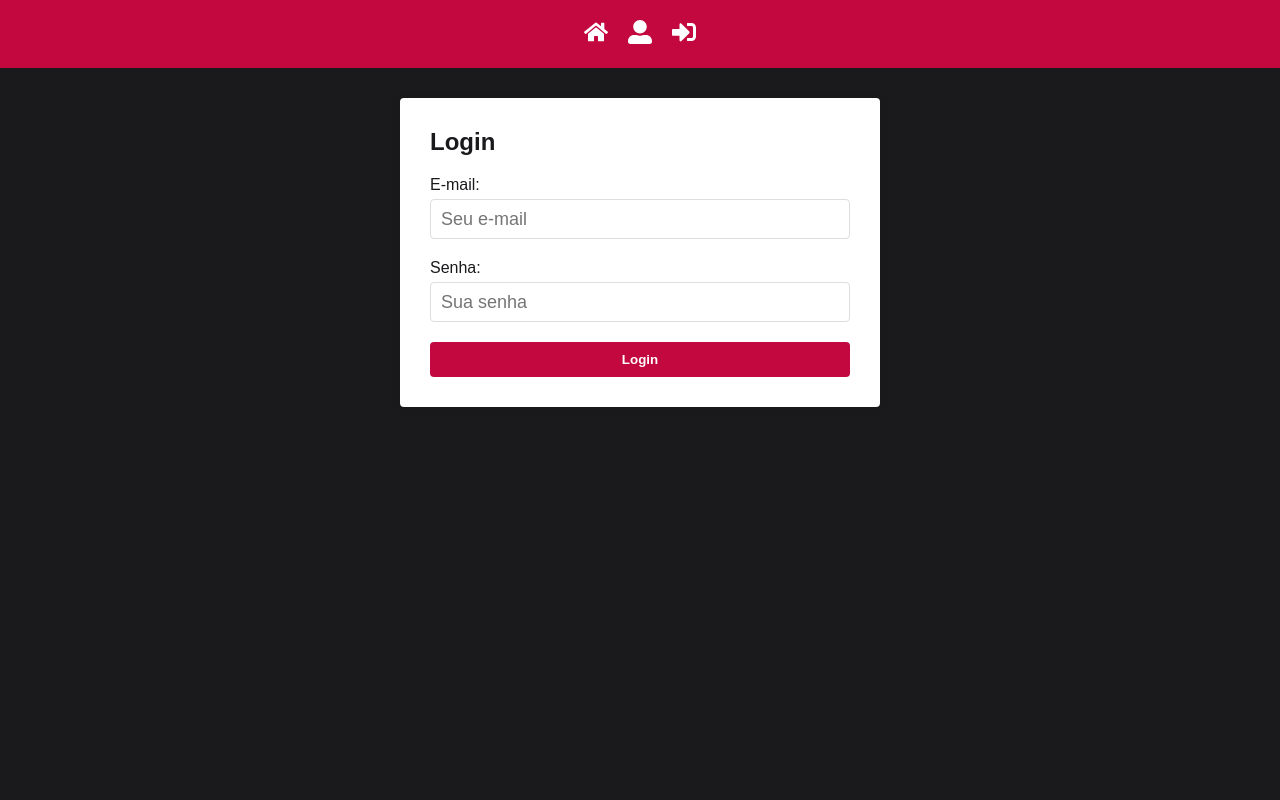
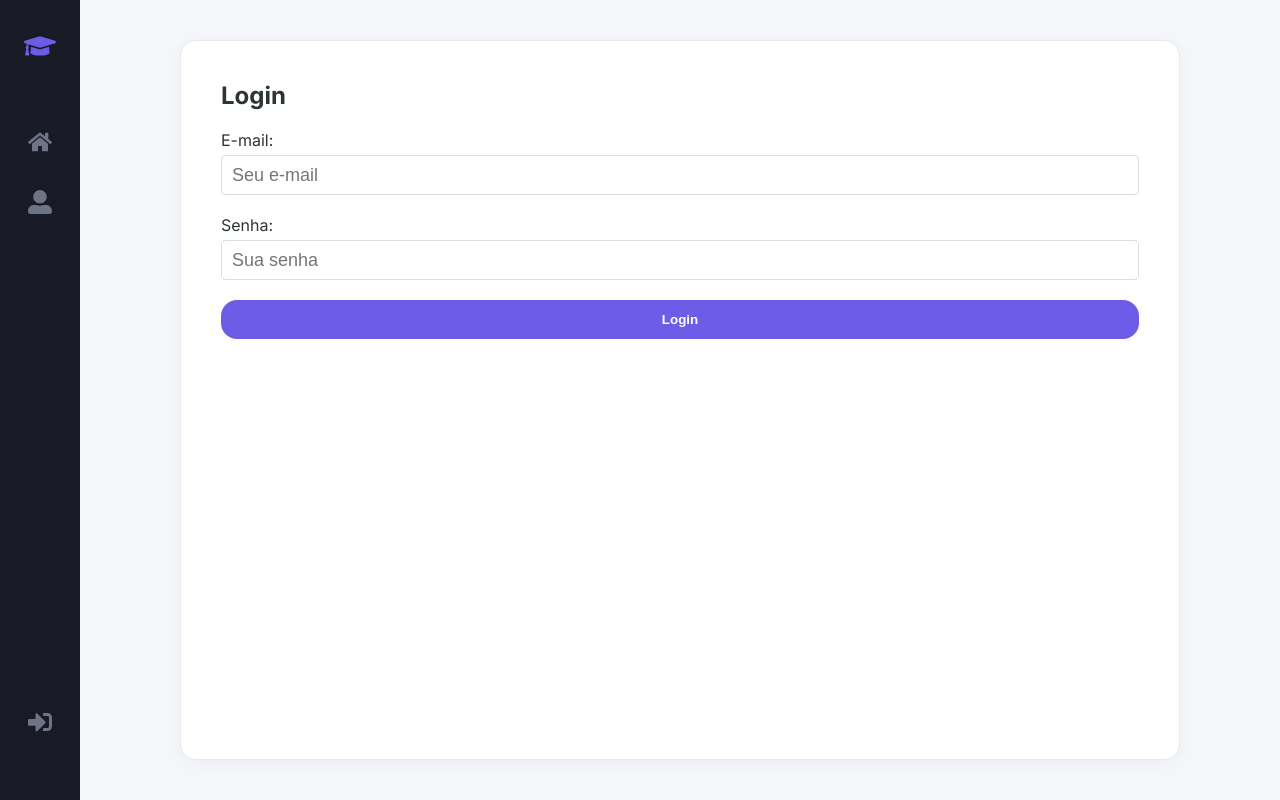
Before and after one commit to J-Ednardo/front-projeto-escola, a React (Create React App) app: page /login in a window 1280 px wide. Built offline with nearby package versions, Linux system fonts and the light colour scheme.

Commit message:
feat(ui): implementa a primeira fase do redesign do Behance (Global, Sidebar e Alunos)

```diff
--- a/src/components/Header/index.js
+++ b/src/components/Header/index.js
@@ -1,5 +1,5 @@
 import React from 'react';
-import { FaHome, FaSignInAlt, FaUserAlt, FaCircle, FaPowerOff, FaBook, FaUsers } from 'react-icons/fa';
+import { FaHome, FaSignInAlt, FaUserAlt, FaCircle, FaPowerOff, FaBook, FaUsers, FaGraduationCap } from 'react-icons/fa';
 import { Link } from 'react-router-dom';
 import { useSelector, useDispatch } from 'react-redux';
 
@@ -19,49 +19,55 @@ export default function Header() {
     }
 
     return (
-        <Nav>
-            <Link to="/" title="Início">
+        <Nav aria-label="Sidebar">
+            <Link to="/" className="logo" title="Início">
+                <FaGraduationCap size={32}/>
+            </Link>
+
+            <Link to="/" title="Início" aria-label="Início">
                 <FaHome size={24}/>
             </Link>
 
             {perfil === 'ADMIN' && (
                 <>
-                <Link to="/disciplinas" title="Disciplinas">
+                <Link to="/disciplinas" title="Disciplinas" aria-label="Disciplinas">
                     <FaBook size={24}/>
                 </Link>
-                <Link to="/periodos" title="Períodos Letivos" style={{marginLeft: '15px'}}>
-                    Semestres
+                <Link to="/periodos" title="Períodos Letivos" aria-label="Períodos Letivos">
+                    <FaBook size={24}/>
                 </Link>
                 </>
             )}
 
             {(perfil === 'ADMIN' || perfil === 'PROFESSOR') && (
-                <Link to="/turmas" title="Turmas">
+                <Link to="/turmas" title="Turmas" aria-label="Turmas">
                     <FaUsers size={24}/>
                 </Link>
             )}
 
-            <Link to="/register" title="Perfil">
+            <Link to="/register" title="Perfil" aria-label="Perfil">
                 <FaUserAlt size={24}/>
             </Link>
 
             {perfil === 'ALUNO' && (
-                <Link to={`/historico/${useSelector(state => state.auth.user?.aluno_id)}`} title="Meu Histórico" style={{marginLeft: '15px', color: '#fff'}}>
-                    <FaBook size={24}/> Meu Histórico
+                <Link to={`/historico/${useSelector(state => state.auth.user?.aluno_id)}`} title="Meu Histórico" aria-label="Meu Histórico">
+                    <FaBook size={24}/>
                 </Link>
             )}
 
+            <div style={{ flex: 1 }}></div>
+
             {isLoggedIn ? (
-                <Link onClick={handleLogout} to="/logout" title="Sair">
+                <Link onClick={handleLogout} to="/logout" title="Sair" aria-label="Sair">
                     <FaPowerOff size={24}/>
                 </Link>
             ): (
-                <Link to="/login" title="Entrar">
+                <Link to="/login" title="Entrar" aria-label="Entrar">
                     <FaSignInAlt size={24}/>
                 </Link>
             )}
 
-            {isLoggedIn &&  <FaCircle size={24} color='#66ff33' />}
+            {isLoggedIn &&  <FaCircle size={12} color='#00B894' style={{ marginBottom: '20px' }} />}
         </Nav>
     );
 }
--- a/src/components/Header/styled.js
+++ b/src/components/Header/styled.js
@@ -1,16 +1,33 @@
 import styled from 'styled-components';
-import { primaryColor } from '../../config/colors';
+import { colors, metrics } from '../../styles/theme';
 
 export const Nav = styled.nav`
-    background: ${primaryColor};
-    padding: 20px;
+    background: ${colors.sidebarBg};
+    width: ${metrics.sidebarWidth};
+    height: 100vh;
     display: flex;
+    flex-direction: column;
     align-items: center;
-    justify-content: center;
+    padding: 30px 0;
+    position: sticky;
+    top: 0;
 
     a {
-        color: #fff;
-        margin: 0 10px 0;
-        font-weight: bold;
+        color: ${colors.sidebarIcon};
+        margin-bottom: 30px;
+        font-size: 24px;
+        transition: all 0.3s;
+
+        &:hover {
+            color: ${colors.sidebarIconActive};
+            transform: scale(1.1);
+        }
+    }
+
+    /* Logo area */
+    .logo {
+        color: ${colors.primary};
+        font-size: 32px;
+        margin-bottom: 60px;
     }
 `;
--- a/src/pages/Alunos/styled.js
+++ b/src/pages/Alunos/styled.js
@@ -1,5 +1,6 @@
 import styled from 'styled-components';
 import { Link } from 'react-router-dom';
+import { colors, metrics } from '../../styles/theme';
 
 export const AlunoContainer = styled.div`
     margin-top: 20px;
@@ -8,47 +9,63 @@ export const AlunoContainer = styled.div`
         display: flex;
         align-items: center;
         justify-content: space-between;
-        padding: 5px 0;
+        padding: 15px 0;
     }
 
-    div + div{
-        border-top: 1px solid #eee;
+    div + div {
+        border-top: 1px solid ${colors.border};
     }
 `;
 
 export const ProfilePicture = styled.div`
     img {
-        width: 36px;
-        height: 36px;
+        width: 40px;
+        height: 40px;
         border-radius: 50%;
+        object-fit: cover;
     }
 `;
 
 export const NovoAluno = styled(Link)`
-    display: block;
-    padding: 20px 0 10px 0;
+    display: inline-block;
+    background: ${colors.success};
+    color: #fff;
+    padding: 10px 20px;
+    border-radius: ${metrics.borderRadius};
+    font-weight: 600;
+    margin: 20px 0;
+    transition: all 0.3s;
+
+    &:hover {
+        filter: brightness(90%);
+        color: #fff;
+    }
 `;
 
 export const FiltersContainer = styled.form`
     display: flex;
-    gap: 10px;
+    gap: 15px;
     margin-top: 20px;
     margin-bottom: 20px;
     align-items: center;
 
     input, select {
-        padding: 8px;
-        border: 1px solid #ccc;
-        border-radius: 4px;
+        padding: 12px;
+        border: 1px solid ${colors.border};
+        border-radius: 8px;
+        font-family: inherit;
+        background: #fdfdfd;
+        flex: 1;
     }
 
     button {
-        padding: 8px 16px;
+        padding: 12px 24px;
+        border-radius: 8px;
     }
 
     button.clear-btn {
-        background: #ccc;
-        color: #333;
+        background: #E8E9ED;
+        color: ${colors.textTitle};
     }
 `;
 
@@ -57,18 +74,21 @@ export const PaginationContainer = styled.div`
     align-items: center;
     justify-content: center;
     gap: 15px;
-    margin-top: 20px;
+    margin-top: 30px;
 
     button {
         padding: 8px 16px;
+        border-radius: 8px;
     }
 
     button:disabled {
-        background: #ccc;
+        background: ${colors.border};
+        color: ${colors.textBody};
         cursor: not-allowed;
     }
 
     span {
-        font-weight: bold;
+        font-weight: 600;
+        color: ${colors.textBody};
     }
 `;
--- a/src/styles/GlobalStyles.js
+++ b/src/styles/GlobalStyles.js
@@ -1,8 +1,10 @@
 import { styled, createGlobalStyle } from 'styled-components';
-import * as colors from '../config/colors'
+import { colors, metrics } from './theme';
 import 'react-toastify/dist/ReactToastify.css';
 
 export default createGlobalStyle`
+    @import url('https://fonts.googleapis.com/css2?family=Inter:wght@400;500;600;700&display=swap');
+
     * {
         margin: 0;
         padding: 0;
@@ -11,45 +13,66 @@ export default createGlobalStyle`
     }
 
     body {
-        font-family: sans-serif;
-        background: ${colors.primaryDarkColor};
-        color: ${colors.primaryDarkColor};
+        font-family: 'Inter', sans-serif;
+        background: ${colors.background};
+        color: ${colors.textTitle};
+        -webkit-font-smoothing: antialiased;
     }
 
     html, body, #root {
         height: 100%;
     }
 
+    /* O layout agora usa display: flex para comportar a Sidebar lateral */
+    #root {
+        display: flex;
+    }
+
     button {
         cursor: pointer;
-        background: ${colors.primaryColor};
+        background: ${colors.primary};
         border: none;
         color: #fff;
-        padding: 10px 20px;
-        border-radius: 4px;
-        font-weight: 700;
+        padding: 12px 24px;
+        border-radius: ${metrics.borderRadius};
+        font-weight: 600;
         transition: all 300ms;
     }
 
     button:hover {
-        filter: brightness(85%);
+        filter: brightness(90%);
     }
 
     a {
         text-decoration: none;
-        color: ${colors.primaryColor}
+        color: ${colors.primary};
+        transition: all 300ms;
     }
 
     ul {
         list-style: none;
     }
+
+    .sr-only {
+        position: absolute;
+        width: 1px;
+        height: 1px;
+        padding: 0;
+        margin: -1px;
+        overflow: hidden;
+        clip: rect(0, 0, 0, 0);
+        white-space: nowrap;
+        border-width: 0;
+    }
 `;
 
 export const Container = styled.section`
-    max-width: 480px;
-    background: #fff;
-    margin: 30px auto;
-    padding: 30px;
-    border-radius: 4px;
-    box-shadow: 0 0 10px rgba(0, 0, 0, 0.1);
+    width: 100%;
+    max-width: 1000px;
+    background: ${colors.cardBg};
+    margin: 40px auto;
+    padding: 40px;
+    border-radius: ${metrics.borderRadius};
+    box-shadow: ${metrics.boxShadow};
+    border: 1px solid ${colors.border};
 `;
--- /dev/null
+++ b/src/styles/theme.js
@@ -0,0 +1,23 @@
+export const colors = {
+  primary: '#6C5CE7',
+  primaryDark: '#5043B0',
+  primaryLight: '#A29BFE',
+  sidebarBg: '#181A25',
+  sidebarIcon: '#6E7385',
+  sidebarIconActive: '#FFFFFF',
+  background: '#F5F6FA',
+  cardBg: '#FFFFFF',
+  textTitle: '#2D3436',
+  textBody: '#636E72',
+  border: '#E8E9ED',
+  success: '#00B894',
+  error: '#D63031',
+  warning: '#FDCB6E'
+};
+
+export const metrics = {
+  borderRadius: '16px',
+  boxShadow: '0px 4px 20px rgba(0, 0, 0, 0.03)',
+  sidebarWidth: '80px',
+  sidebarWidthExpanded: '240px'
+};
```
